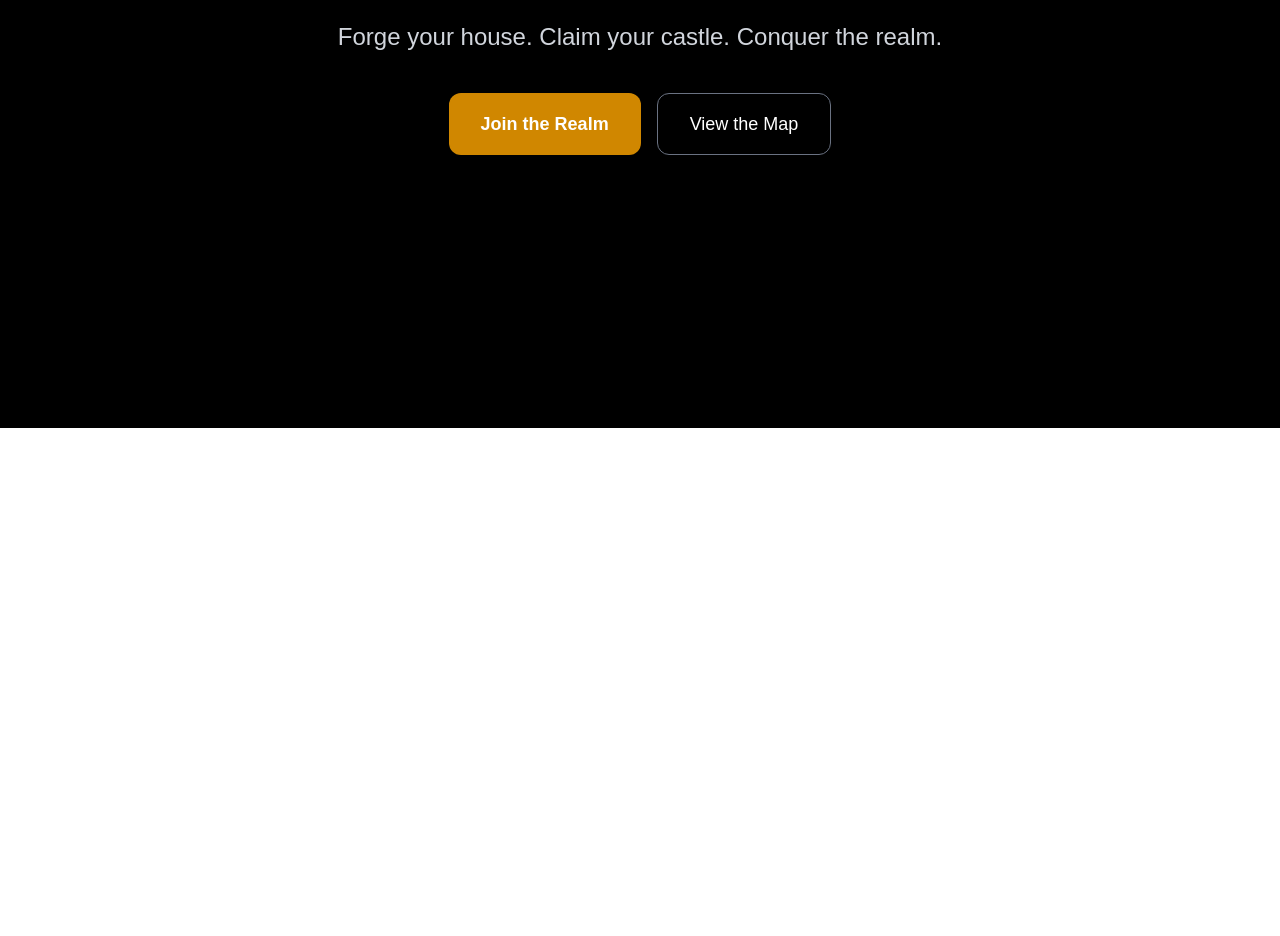
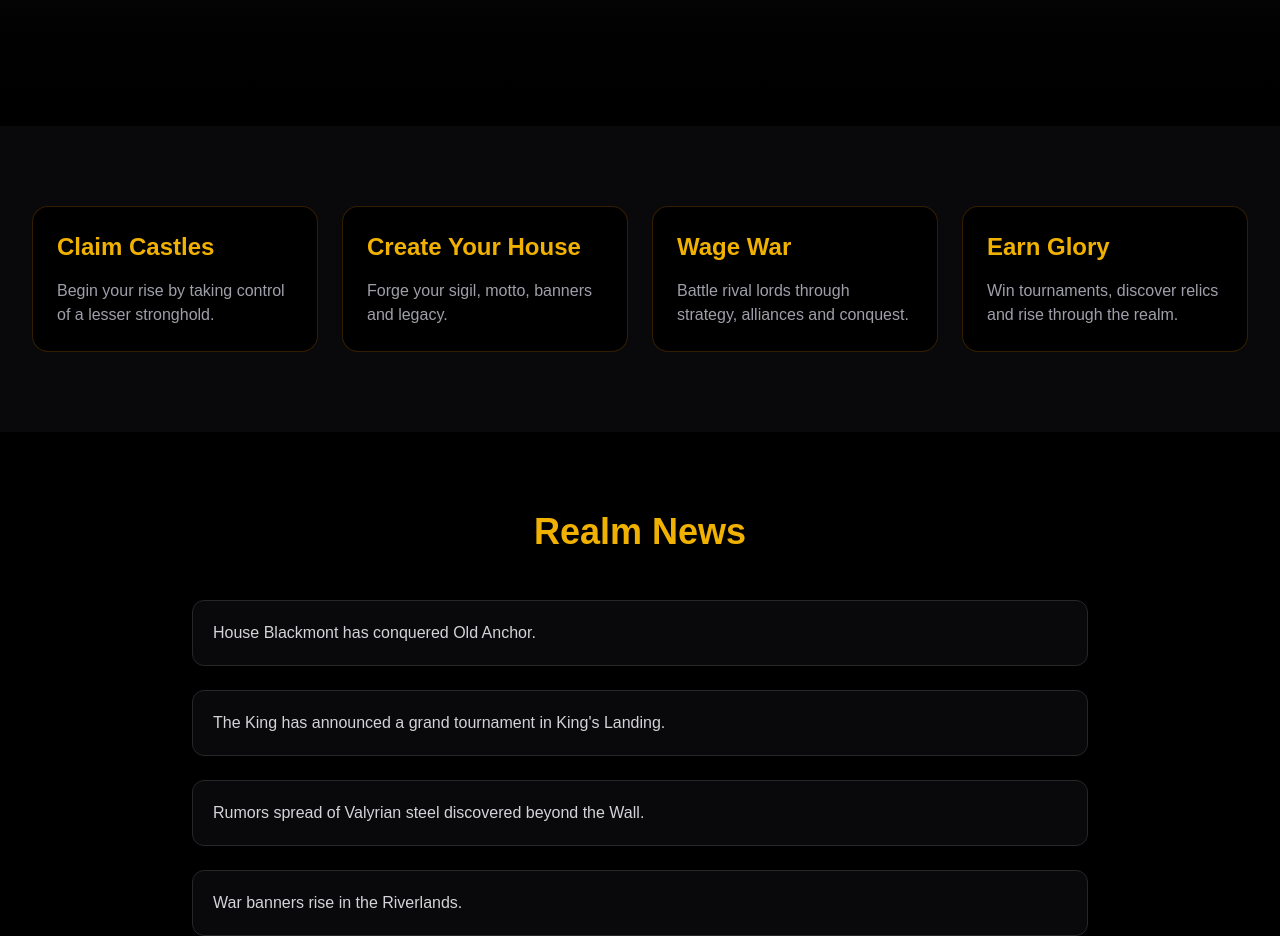
Before and after one commit to timothyrider11/Game-of-kings, a Next.js app in the folder game-of-kings-app/: page / in a window 1280 px wide. Shown: the part 372-1308 px from the top of the page. Before the commit the page ends 800 px from the top, so only its background shows below. Built offline with nearby package versions, Linux system fonts and the light colour scheme.

Commit message:
Phase 2 homepage redesign

```diff
--- a/game-of-kings-app/src/app/page.js
+++ b/game-of-kings-app/src/app/page.js
@@ -1,24 +1,88 @@
 export default function Home() {
   return (
-<main className="min-h-screen bg-black text-white flex flex-col items-center justify-center text-center px-6">
+    <main className="min-h-screen bg-black text-white">
 
-<h1 className="text-6xl md:text-8xl font-bold tracking-wide mb-6">
+      {/* HERO */}
+      <section className="relative flex flex-col items-center justify-center text-center px-6 py-32 bg-gradient-to-b from-black via-zinc-900 to-black">
+
+        <h1 className="text-6xl md:text-8xl font-bold tracking-[0.3em] text-yellow-500 mb-6">
           GAME OF KINGS
         </h1>
 
-<p className="text-xl md:text-2xl max-w-2xl text-gray-300 mb-10">
-Forge your house. Claim your castle. Conquer the realm.
+        <p className="max-w-2xl text-zinc-300 text-lg md:text-2xl mb-8">
+          Claim your castle. Forge your house. Conquer the realm.
         </p>
 
         <div className="flex gap-4 flex-wrap justify-center">
-<button className="bg-yellow-600 hover:bg-yellow-500 px-8 py-4 rounded-xl text-lg font-semibold transition">
-Join the Realm
+          <button className="bg-yellow-600 hover:bg-yellow-500 text-black font-bold px-8 py-4 rounded-xl transition">
+            Enter the Realm
           </button>
 
-<button className="border border-gray-500 hover:border-white px-8 py-4 rounded-xl text-lg transition">
+          <button className="border border-yellow-600 hover:bg-yellow-700/20 text-yellow-500 px-8 py-4 rounded-xl transition">
             View the Map
           </button>
         </div>
+      </section>
+
+      {/* FEATURES */}
+      <section className="grid grid-cols-1 md:grid-cols-2 lg:grid-cols-4 gap-6 px-8 py-20 bg-zinc-950">
+
+        {[
+          {
+            title: "Claim Castles",
+            desc: "Begin your rise by taking control of a lesser stronghold.",
+          },
+          {
+            title: "Create Your House",
+            desc: "Forge your sigil, motto, banners and legacy.",
+          },
+          {
+            title: "Wage War",
+            desc: "Battle rival lords through strategy, alliances and conquest.",
+          },
+          {
+            title: "Earn Glory",
+            desc: "Win tournaments, discover relics and rise through the realm.",
+          },
+        ].map((item) => (
+          <div
+            key={item.title}
+            className="bg-black border border-yellow-700/30 rounded-2xl p-6 hover:border-yellow-500 transition"
+          >
+            <h2 className="text-2xl font-bold text-yellow-500 mb-4">
+              {item.title}
+            </h2>
+
+            <p className="text-zinc-400">
+              {item.desc}
+            </p>
+          </div>
+        ))}
+      </section>
+
+      {/* REALM NEWS */}
+      <section className="px-8 py-20 bg-black">
+        <h2 className="text-4xl font-bold text-center text-yellow-500 mb-12">
+          Realm News
+        </h2>
+
+        <div className="max-w-4xl mx-auto space-y-6">
+
+          {[
+            "House Blackmont has conquered Old Anchor.",
+            "The King has announced a grand tournament in King's Landing.",
+            "Rumors spread of Valyrian steel discovered beyond the Wall.",
+            "War banners rise in the Riverlands.",
+          ].map((news, i) => (
+            <div
+              key={i}
+              className="border border-zinc-800 bg-zinc-950 rounded-xl p-5"
+            >
+              <p className="text-zinc-300">{news}</p>
+            </div>
+          ))}
+        </div>
+      </section>
 
     </main>
   );
```
Lines whose indentation alone changed are shown as unchanged.
